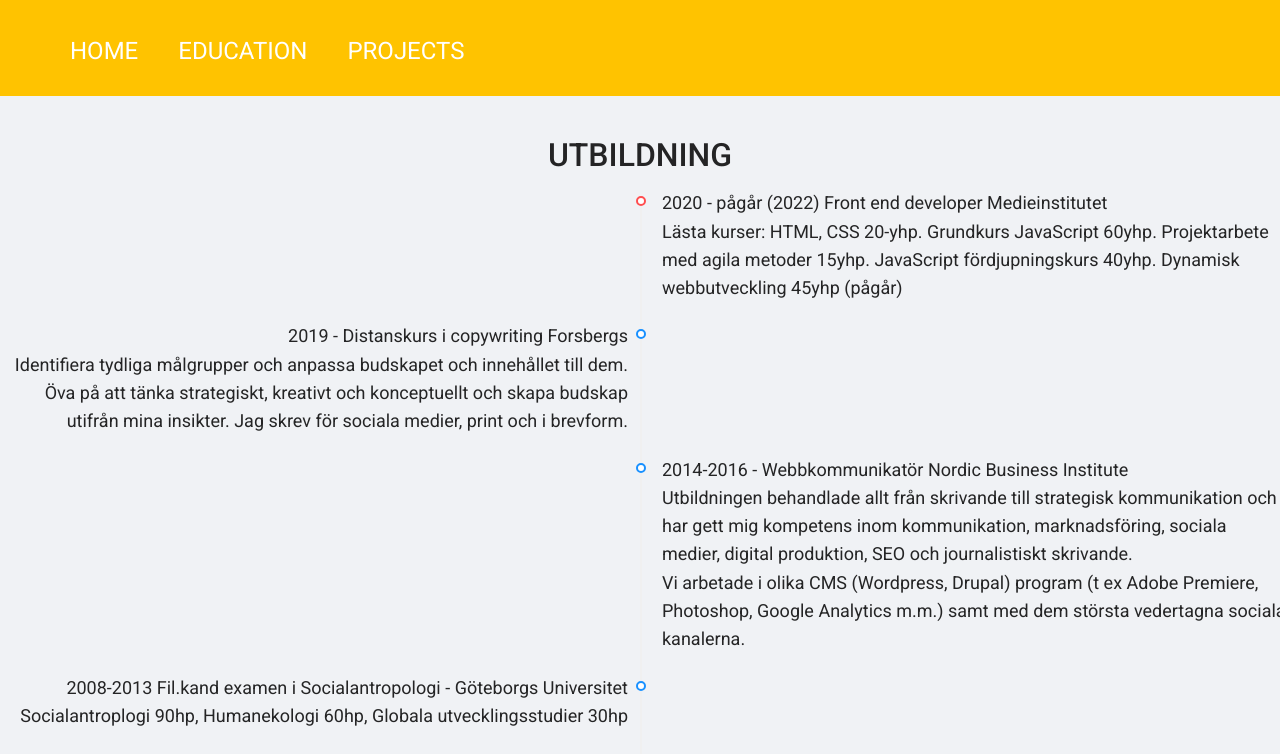
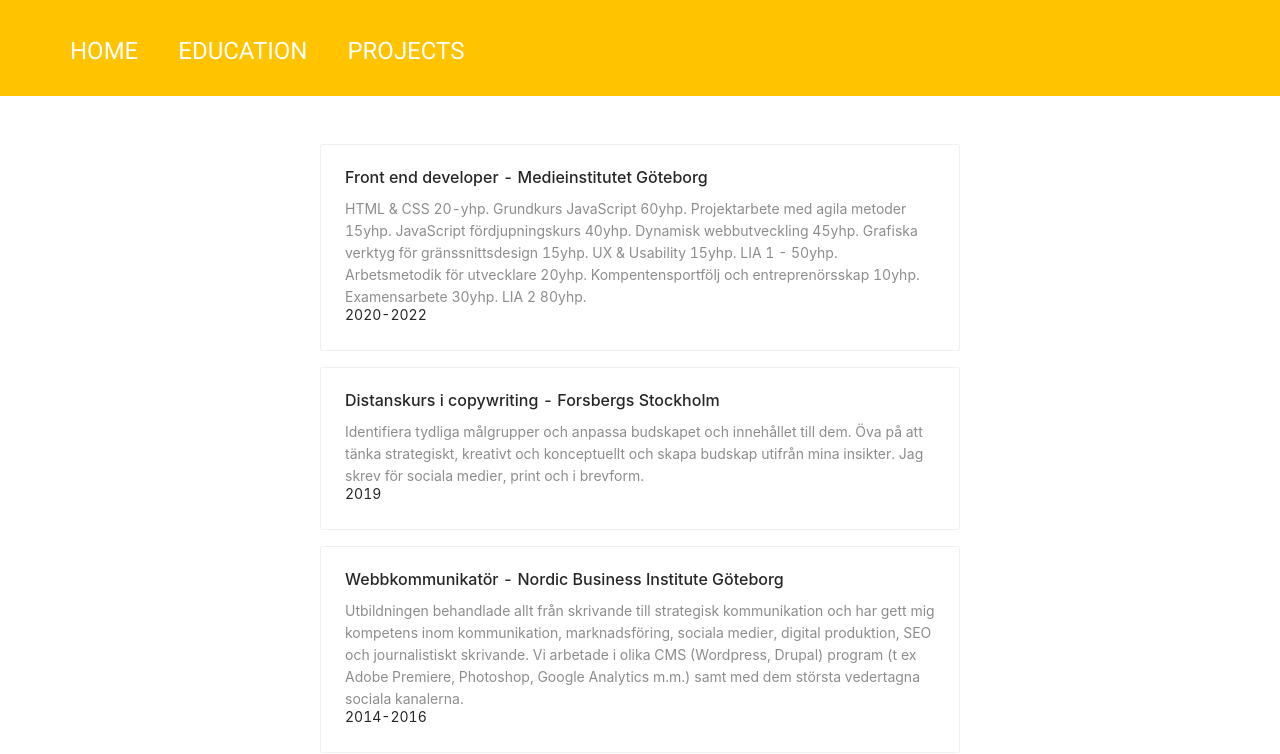
Before and after one commit to msmalinosterberg/new-portfolio, a React (Create React App) app: page /education in a window 1280 px wide. Shown: the top 754 px of the page. Built offline with nearby package versions, Linux system fonts and the light colour scheme.

Commit message:
education cards and info

```diff
--- a/src/Components/Education.tsx
+++ b/src/Components/Education.tsx
@@ -1,70 +1,172 @@
-import { Layout, Row, Col, Timeline } from "antd";
-import { CSSProperties } from "react";
+import { Card, List } from "antd";
+import { Component, CSSProperties } from "react";
+import Col from "antd/lib/grid/col";
+import Row from "antd/lib/grid/row";
+import { withRouter } from "react-router-dom";
+import { educationList } from "./EducationList";
 
-function TimeLine() {
-  return (
-    <Row>
-      <Col span={24}>
-        <Layout style={layoutStyle}>
-          <h1 style={{ fontSize: "2rem",fontFamily: 'roboto' }}> UTBILDNING</h1>
-          <Timeline mode="alternate">
-            <Timeline.Item color="red" style={{ fontSize: "18px",fontFamily: 'roboto' }}>
-              {" "}
-              2020 - pågår (2022) Front end developer Medieinstitutet <br />
-              Lästa kurser: HTML, CSS 20-yhp. Grundkurs JavaScript 60yhp.
-              Projektarbete med agila metoder 15yhp. JavaScript fördjupningskurs
-              40yhp. Dynamisk webbutveckling 45yhp (pågår){" "}
-            </Timeline.Item>
+const { Meta } = Card;
+class EducationCard extends Component {
 
-            <Timeline.Item style={{ fontSize: "18px",fontFamily: 'roboto' }}>
-              2019 - Distanskurs i copywriting Forsbergs <br />
-              Identifiera tydliga målgrupper och anpassa budskapet och
-              innehållet till dem. <br />
-              Öva på att tänka strategiskt, kreativt och konceptuellt och skapa
-              budskap utifrån mina insikter. Jag skrev för sociala medier, print
-              och i brevform.{" "}
-            </Timeline.Item>
-            <Timeline.Item style={{ fontSize: "18px",fontFamily: 'roboto' }}>
-              {" "}
-              2014-2016 - Webbkommunikatör Nordic Business Institute <br />
-              Utbildningen behandlade allt från skrivande till strategisk
-              kommunikation och har gett mig kompetens inom kommunikation,
-              marknadsföring, sociala medier, digital produktion, SEO och
-              journalistiskt skrivande. <br />
-              Vi arbetade i olika CMS (Wordpress, Drupal) program (t ex Adobe
-              Premiere, Photoshop, Google Analytics m.m.) samt med dem största
-              vedertagna sociala kanalerna.
-            </Timeline.Item>
-            <Timeline.Item style={{ fontSize: "18px",fontFamily: 'roboto' }}>
-              2008-2013 Fil.kand examen i Socialantropologi - Göteborgs
-              Universitet <br />
-              Socialantroplogi 90hp, Humanekologi 60hp, Globala
-              utvecklingsstudier 30hp
-            </Timeline.Item>
 
-            <Timeline.Item style={{ fontSize: "18px",fontFamily: 'roboto' }}>
-              {" "}
-              2011 - Intensivkurs i projektledning - Upp!Göteborg / Club Global{" "}
-              <br />
-              Intensivkurs i projektledning med fokus på starta eget och
-              ledarskap. Kursen gav mig kunskaper inom projektledning, ekonomi
-              och budget samt ledarskap.
-            </Timeline.Item>
-          </Timeline>
-        </Layout>
-      </Col>
-    </Row>
-  );
+  render() {
+    return (
+      <Row style={cardContainer}>
+        <Col span={12} style={columnStyle}>
+          <List
+
+            grid={{
+              gutter: 25,
+              xs: 1,
+              sm: 1,
+              md: 1,
+              lg: 1,
+              xl: 1,
+              xxl: 1,
+            }}
+            dataSource={educationList}
+            renderItem={item => (
+
+              <List.Item>
+
+                {/* <Link to={'/portfolio/' + item.id}> */}
+                <Card
+                  style={{
+                    width: 'auto',
+                    height: 'auto',
+
+                  }}
+                >
+
+                  <Meta title={item.title} description={item.description} />
+                  <span> {item.date}</span>
+                </Card>
+                {/* </Link> */}
+              </List.Item>
+            )}
+
+          />
+
+        </Col>
+      </Row >
+    )
+  }
 }
 
-const layoutStyle: CSSProperties = {
-  display: "flex",
-  justifyContent: "center",
-  alignItems: "center",
-  height: "100vh",
-  margin: "auto",
-  fontFamily: 'roboto'
+export default withRouter(EducationCard as any);
 
-};
+const cardContainer: CSSProperties = {
+  display: 'flex',
+  justifyContent: 'center',
+  alignItems: 'center',
+}
 
-export default TimeLine;
+const columnStyle: CSSProperties = {
+
+
+  marginTop: '3rem',
+  // marginBottom: '3rem',
+
+
+}
+
+
+
+
+
+
+
+
+
+
+
+
+
+
+
+
+
+
+
+
+
+// const { Content } = Layout;
+// function TimeLine() {
+//   return (
+//     <Layout>
+//       <Content>
+//         <Row>
+//           <Col lg={{ span: 24 }}>
+
+//             <h1 style={{ fontSize: "2rem", fontFamily: 'roboto' }}> EDUCATION</h1>
+//             <Timeline style={timeLineStyle}>
+//               <Timeline.Item color="#FFC300" style={{ fontSize: "18px", fontFamily: 'roboto' }}>
+//                 {" "}
+//                 2020-2022 Front end developer Medieinstitutet <br />
+//                 Lästa kurser: HTML, CSS 20-yhp. Grundkurs JavaScript 60yhp.
+//                 Projektarbete med agila metoder 15yhp. JavaScript fördjupningskurs
+//                 40yhp. Dynamisk webbutveckling 45yhp (pågår){" "}
+//               </Timeline.Item>
+
+//               <Timeline.Item color="#FFC300" style={{ fontSize: "18px", fontFamily: 'roboto' }}>
+//                 2019 - Distanskurs i copywriting Forsbergs <br />
+//                 Identifiera tydliga målgrupper och anpassa budskapet och
+//                 innehållet till dem. <br />
+//                 Öva på att tänka strategiskt, kreativt och konceptuellt och skapa
+//                 budskap utifrån mina insikter. Jag skrev för sociala medier, print
+//                 och i brevform.{" "}
+//               </Timeline.Item>
+//               <Timeline.Item style={{ fontSize: "18px", fontFamily: 'roboto' }}>
+//                 {" "}
+//                 2014-2016 - Webbkommunikatör Nordic Business Institute <br />
+//                 Utbildningen behandlade allt från skrivande till strategisk
+//                 kommunikation och har gett mig kompetens inom kommunikation,
+//                 marknadsföring, sociala medier, digital produktion, SEO och
+//                 journalistiskt skrivande. <br />
+//                 Vi arbetade i olika CMS (Wordpress, Drupal) program (t ex Adobe
+//                 Premiere, Photoshop, Google Analytics m.m.) samt med dem största
+//                 vedertagna sociala kanalerna.
+//               </Timeline.Item>
+//               <Timeline.Item style={{ fontSize: "18px", fontFamily: 'roboto' }}>
+//                 2008-2013 Fil.kand examen i Socialantropologi - Göteborgs
+//                 Universitet <br />
+//                 Socialantroplogi 90hp, Humanekologi 60hp, Globala
+//                 utvecklingsstudier 30hp
+//               </Timeline.Item>
+
+//               <Timeline.Item style={{ fontSize: "18px", fontFamily: 'roboto' }}>
+//                 {" "}
+//                 2011 - Intensivkurs i projektledning - Upp!Göteborg / Club Global{" "}
+//                 <br />
+//                 Intensivkurs i projektledning med fokus på starta eget och
+//                 ledarskap. Kursen gav mig kunskaper inom projektledning, ekonomi
+//                 och budget samt ledarskap.
+//               </Timeline.Item>
+//             </Timeline>
+
+//           </Col>
+//         </Row>
+//       </Content>
+//     </Layout>
+//   );
+// }
+
+// const layoutStyle: CSSProperties = {
+//   display: "flex",
+//   justifyContent: "center",
+//   alignItems: "center",
+//   height: "100vh",
+//   margin: "auto",
+//   fontFamily: 'roboto',
+
+// };
+
+// const timeLineStyle: CSSProperties = {
+//   justifyContent: "center",
+//   alignItems: "center",
+//   display: 'flex',
+
+
+// }
+
+// export default TimeLine;
--- /dev/null
+++ b/src/Components/EducationList.tsx
@@ -0,0 +1,43 @@
+export interface Education {
+    id: number
+    title: string
+    date: string
+    description: string
+    // imageUrl: string
+    // link: string
+    // tags: string
+    // githubRepo: string
+}
+
+
+export const educationList: Education[] = [{
+    id: 1,
+    title: 'Front end developer - Medieinstitutet Göteborg',
+    date: '2020-2022',
+    description: 'HTML & CSS 20-yhp. Grundkurs JavaScript 60yhp. Projektarbete med agila metoder 15yhp. JavaScript fördjupningskurs 40yhp. Dynamisk webbutveckling 45yhp. Grafiska verktyg för gränssnittsdesign 15yhp. UX & Usability 15yhp. LIA 1 - 50yhp. Arbetsmetodik för utvecklare 20yhp. Kompentensportfölj och entreprenörsskap 10yhp. Examensarbete 30yhp. LIA 2 80yhp.',
+},
+{
+    id: 2,
+    title: 'Distanskurs i copywriting - Forsbergs Stockholm ',
+    date: '2019',
+    description: 'Identifiera tydliga målgrupper och anpassa budskapet och innehållet till dem. Öva på att tänka strategiskt, kreativt och konceptuellt och skapa budskap utifrån mina insikter. Jag skrev för sociala medier, print och i brevform.',
+},
+{
+    id: 3,
+    title: 'Webbkommunikatör - Nordic Business Institute Göteborg',
+    date: '2014-2016',
+    description: ' Utbildningen behandlade allt från skrivande till strategisk kommunikation och har gett mig kompetens inom kommunikation, marknadsföring, sociala medier, digital produktion, SEO och journalistiskt skrivande. Vi arbetade i olika CMS (Wordpress, Drupal) program (t ex Adobe Premiere, Photoshop, Google Analytics m.m.) samt med dem största vedertagna sociala kanalerna.',
+},
+{
+    id: 4,
+    title: 'Fil.kand examen i Socialantropologi - Göteborgs Universitetet',
+    date: '2008-2013',
+    description: 'Socialantroplogi 90hp, Humanekologi 60hp, Globala utvecklingsstudier 30hp',
+},
+{
+    id: 5,
+    title: 'Intensivkurs i projektledning - Upp!Göteborg / Club Global ',
+    date: '2011',
+    description: 'Intensivkurs i projektledning med fokus på starta eget och ledarskap. Kursen gav mig kunskaper inom projektledning, ekonomi och budget samt ledarskap.',
+},
+];
```
